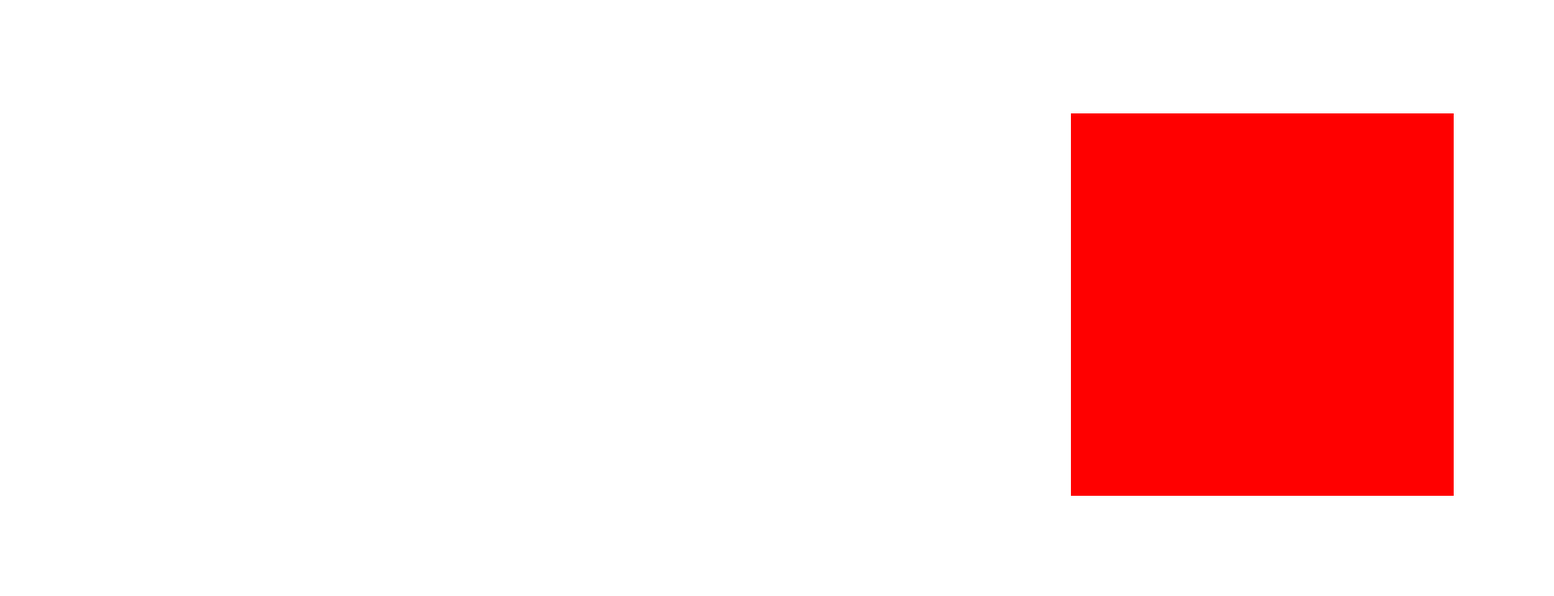
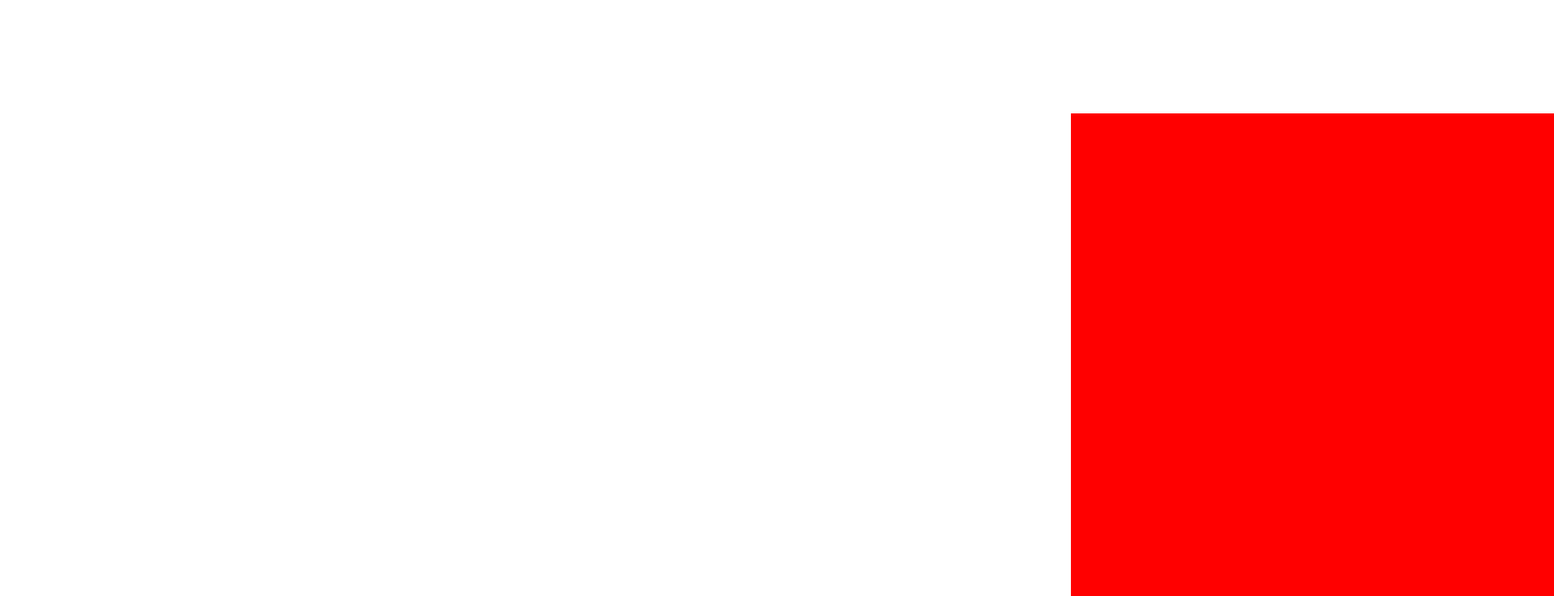
Before and after one commit to RH358/RW358.github.io, a plain HTML site: page index.html in a window 1280 px wide. Shown: the part 280-958 px from the top of the page at 88% size, 1766 px wide, since content can reach past the window. Before the commit the page ends 844 px from the top, so only its background shows below. Drawn offline with Linux system fonts and the light colour scheme.

Commit message:
Update index.html

```diff
--- a/index.html
+++ b/index.html
@@ -44,7 +44,7 @@ root.style.setProperty('--colour', colours[Math.floor(Math.random()*colours.leng
 
 
 function g(){
-  if (base <Math.floor(Math.random() * 800)) {
+  if (base < 800) {
       var root = document.getElementById("mover");
       root.style.setProperty('--width', x + "px");
       root.style.setProperty('--height', y + "px");
```
